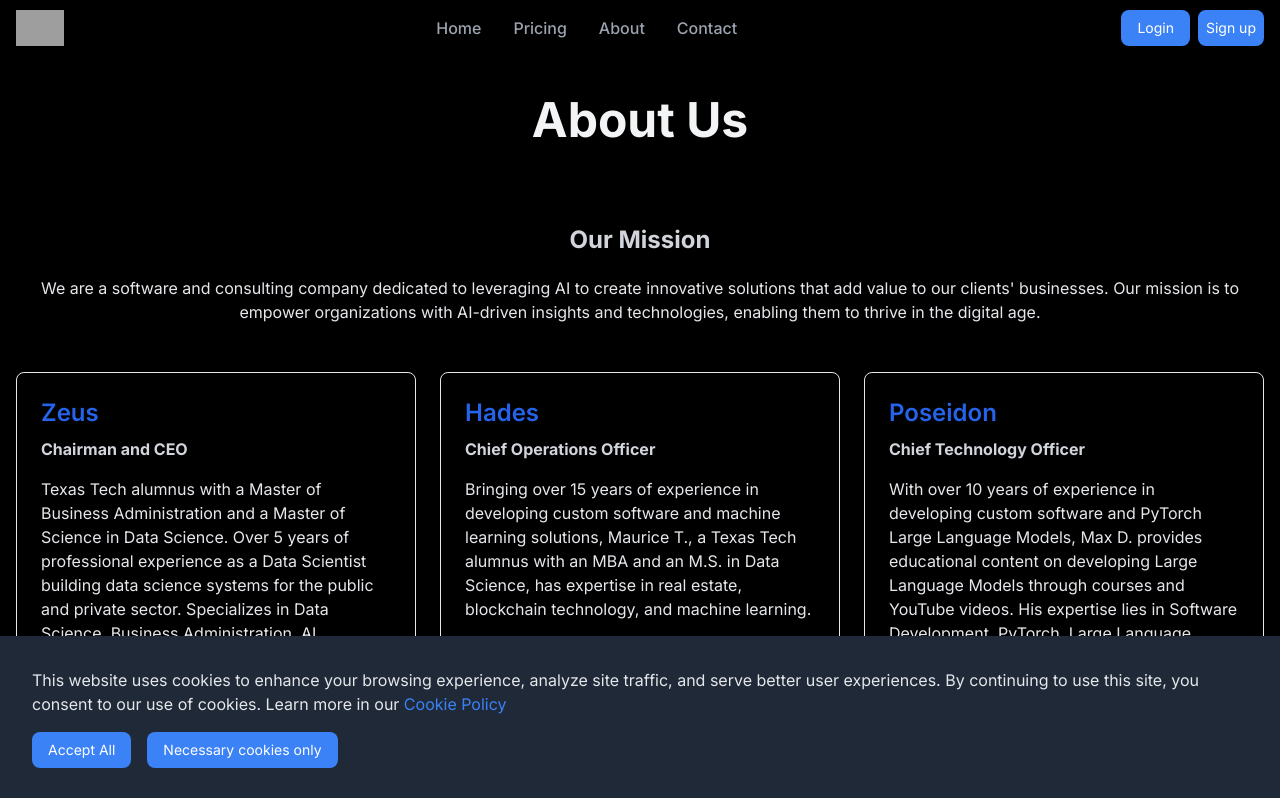
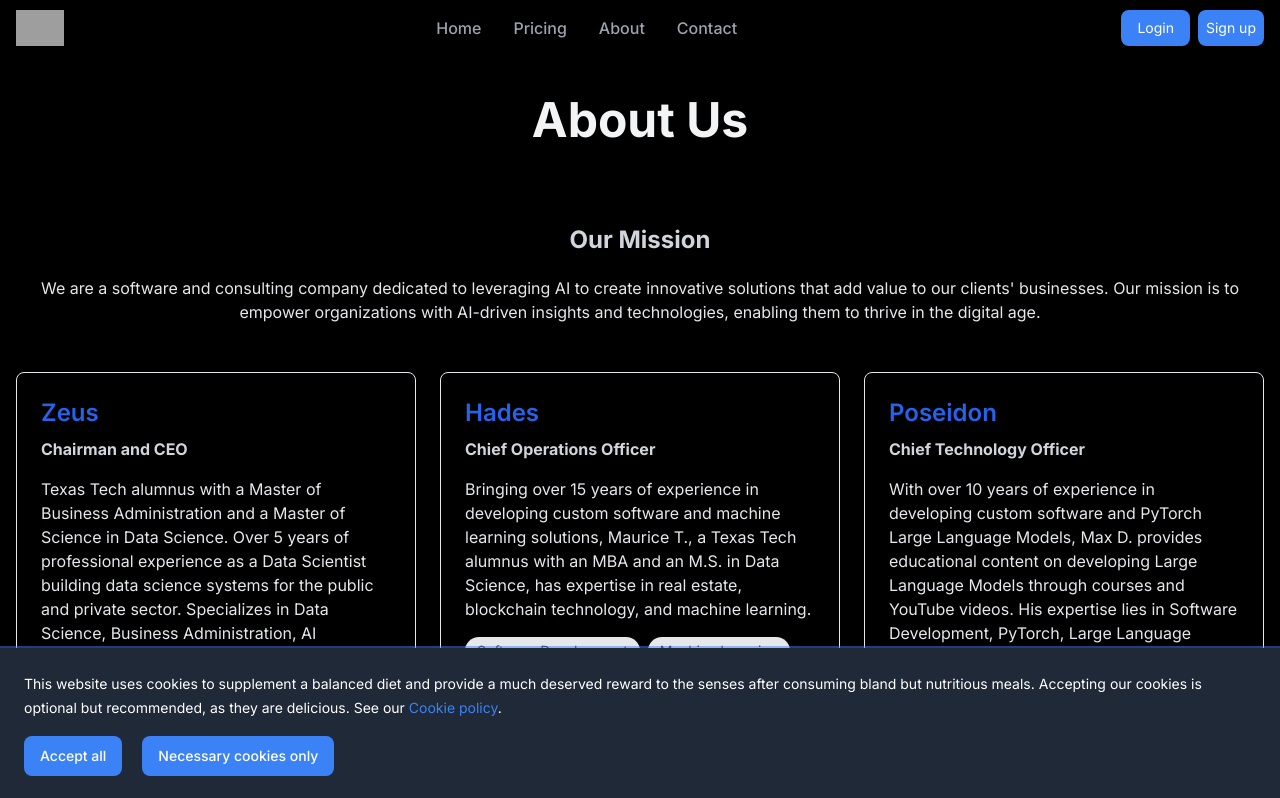
Before and after one commit to FasihAhmedRaza/Morgana, a Next.js app: page /about in a window 1280 px wide. Shown: the top 798 px of the page. Built offline with nearby package versions, Linux system fonts and the light colour scheme; grey boxes are pictures that could not be loaded.

Commit message:
feat: cookie banner

```diff
--- a/src/app/layout.tsx
+++ b/src/app/layout.tsx
@@ -27,10 +27,8 @@ export default function RootLayout({
         <FloatingNav/>
         {children}
       </div>
+      <Footer/>
       <CookieConsentModal/>
-      {/* Footer Component */}
-
-      <Footer/>
     </body>
   </html>
   );
--- a/src/components/CookieConsentModal.js
+++ /dev/null
@@ -1,65 +0,0 @@
-'use client'
-import React, { useState, useEffect } from 'react';
-import Link from 'next/link';
-
-const CookieConsentModal = () => {
-  const [showModal, setShowModal] = useState(false);
-
-  useEffect(() => {
-    const hasAcceptedCookies = localStorage.getItem('hasAcceptedCookies');
-
-    if (!hasAcceptedCookies) {
-      setShowModal(true);
-      document.body.style.overflow = 'hidden'; // Disable scrolling
-    }
-  }, []);
-
-  const acceptCookies = () => {
-    // Set a cookie named 'acceptsCookies' with value 'true' that expires in 30 days
-    const expiryDate = new Date(new Date().getTime() + 30 * 24 * 60 * 60 * 1000).toUTCString();
-    document.cookie = 'acceptsCookies=true; expires=' + expiryDate;
-
-    // Store the user's consent in local storage
-    localStorage.setItem('hasAcceptedCookies', true);
-
-    setShowModal(false);
-    document.body.style.overflow = ''; // Re-enable scrolling
-  };
-
-  return (
-    <>
-      {showModal && (
-        <div className="fixed bottom-0 p-3 rounded-lg inset-x-0  bg-opacity-50 z-50">
-          <div className="max-w-screen-xll  mx-5 w-full bg-gray-800 rounded-t-xl rounded-b-xl p-8">
-            {/* <h2 className="text-2xl font-bold text-white mb-4">Cookie Policy</h2> */}
-            <p className="mb-4 text-gray-200">
-              This website uses cookies to enhance your browsing experience,
-              analyze site traffic, and serve better user experiences. By continuing to use this site, you consent to our use of
-              cookies. Learn more in our {" "}
-               <Link
-                href='#'
-                className="no-underline cursor-pointer shrink-0 text-blue-500 "
-
-              >
-
-               Cookie Policy
-
-              </Link>
-            </p>
-
-            <div className=" flex gap-4">
-              <button className="bg-blue-500 px-4 py-2 text-center rounded-lg transition duration-300 ease-in-out hover:bg-gray-600 text-white text-sm" onClick={acceptCookies}>
-                Accept All
-              </button>
-              <button className="bg-blue-500 px-4 py-2 text-center rounded-lg transition duration-300 ease-in-out hover:bg-gray-600 text-white text-sm" onClick={acceptCookies}>
-              Necessary cookies only
-              </button>
-            </div>
-          </div>
-        </div>
-      )}
-    </>
-  );
-};
-
-export default CookieConsentModal;
--- /dev/null
+++ b/src/components/CookieConsentModal.tsx
@@ -0,0 +1,69 @@
+"use client";
+
+import Link from "next/link";
+import { useEffect, useState } from "react";
+
+const CookieConsentModal = () => {
+  const [consentGiven, setConsentGiven] = useState(false);
+
+  useEffect(() => {
+    const hasAcceptedCookies = localStorage.getItem("cookie_consent");
+    if (!hasAcceptedCookies) {
+      setConsentGiven(false);
+    } else {
+      setConsentGiven(true);
+    }
+  }, []);
+
+  const handleAcceptCookies = () => {
+    localStorage.setItem("cookie_consent", "all");
+    setConsentGiven(true);
+  };
+
+  const handleNecessaryCookies = () => {
+    localStorage.setItem("cookie_consent", "selected");
+    setConsentGiven(true);
+  };
+
+  return (
+    <>
+      {!consentGiven && (
+        <div className="pointer-events-none fixed inset-x-0  bottom-0 z-50">
+          <div className="pointer-events-auto w-full bg-gray-800 text-white p-6 shadow-lg ring-2">
+            <p className="text-sm leading-6">
+              This website uses cookies to supplement a balanced diet and
+              provide a much deserved reward to the senses after consuming bland
+              but nutritious meals. Accepting our cookies is optional but
+              recommended, as they are delicious. See our{" "}
+              <Link
+                href="/terms"
+                className="no-underline cursor-pointer shrink-0 text-blue-500 "
+              >
+                Cookie policy
+              </Link>
+              .
+            </p>
+            <div className="mt-4 flex items-center gap-x-5">
+              <button
+                type="button"
+                className="text-white bg-blue-500 hover:bg-gray-600 focus:ring-4 focus:outline-none focus:ring-blue-300 font-medium rounded-lg text-sm focus-visible:outline focus-visible:outline-2 focus-visible:outline-offset-2 focus-visible:outline-gray-900 px-4 py-2.5 text-center leading-5"
+                onClick={handleAcceptCookies}
+              >
+                Accept all
+              </button>
+              <button
+                type="button"
+                className="text-white bg-blue-500 hover:bg-gray-600 focus:ring-4 focus:outline-none focus:ring-blue-300 font-medium rounded-lg text-sm focus-visible:outline focus-visible:outline-2 focus-visible:outline-offset-2 focus-visible:outline-gray-900 px-4 py-2.5 text-center leading-5"
+                onClick={handleNecessaryCookies}
+              >
+                Necessary cookies only
+              </button>
+            </div>
+          </div>
+        </div>
+      )}
+    </>
+  );
+};
+
+export default CookieConsentModal;
```
